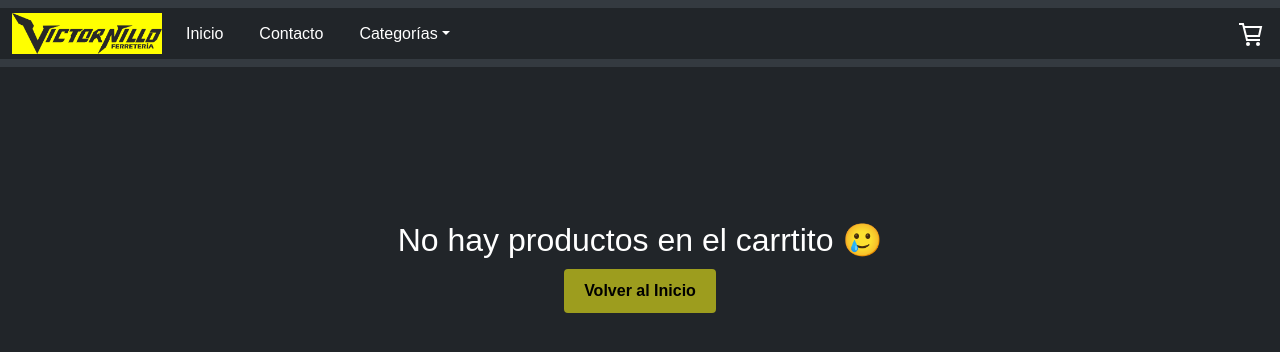
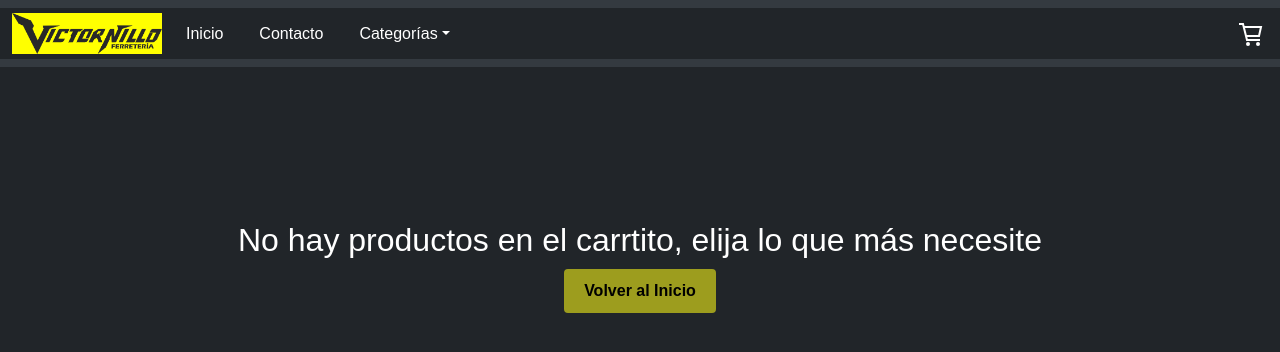
Before and after one commit to IgnacioCanal/EntregaFinalReact-CANAL, a React (Vite) app: page /cart in a window 1280 px wide. Shown: the top 352 px of the page. Built offline with nearby package versions, Linux system fonts and the light colour scheme.

Commit message:
Entrega Final

```diff
--- a/src/components/Cart/Cart.jsx
+++ b/src/components/Cart/Cart.jsx
@@ -17,7 +17,7 @@ const Cart = () => {
   if (cart.length === 0) {
     return (
       <div className="conteinervacio">
-        <h2>No hay productos en el carrtito 🥲</h2>
+        <h2>No hay productos en el carrtito, elija lo que más necesite</h2>
         <Link className="linkvacio" to="/">
           Volver al Inicio
         </Link>
@@ -27,7 +27,6 @@ const Cart = () => {
 
   return (
     <div>
-      <h1>Productos en el carrito</h1>
       {cart.map((productCart) => (
         <div className="cartconteiner" key={productCart.id}>
           <img src={productCart.imagen} alt="producto" />
--- a/src/components/ItemDetailContainer/ItemDetail.jsx
+++ b/src/components/ItemDetailContainer/ItemDetail.jsx
@@ -42,7 +42,7 @@ const ItemDetail = ({
         <h2 className="title-detail">{product.nombre}</h2>
         <p className="text-detail">{product.descripcion}</p>
         <p className="text-item">Stock disponible: {stockDisponible}</p>
-        <p className="text-detail">Precio: ${formatCurrency(product.precio)}</p>
+        <p className="text-detail">Precio: {formatCurrency(product.precio)}</p>
         {hideItemCount ? (
           <div className="botones-finales">
             <button onClick={() => navigate("/cart")} className="terminar">
```
Also changed, not shown: src/components/ItemDetailContainer/itemdetail.css (line endings or trailing spaces).
